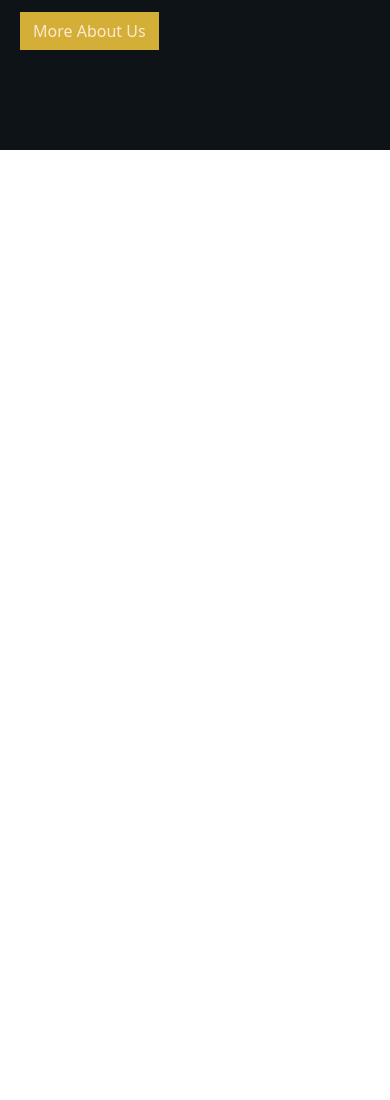
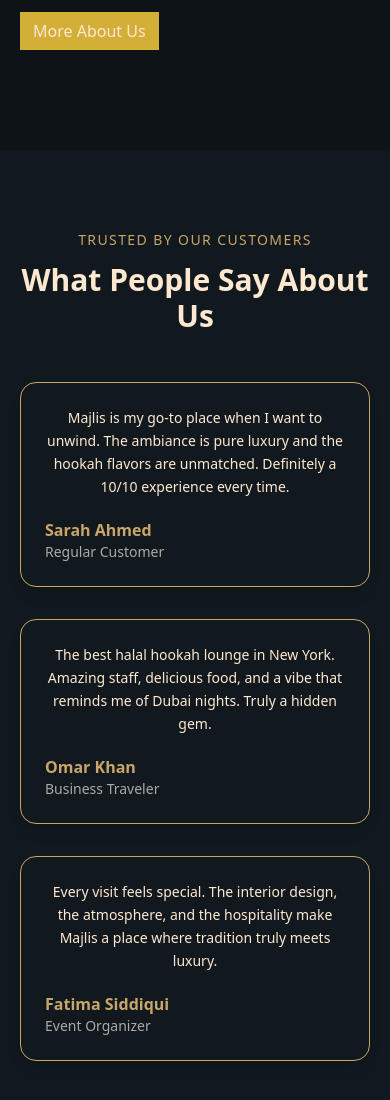
Before and after one commit to DevShahveer/majlis-of-ny, a website: page src/index.html in a window 390 px wide. Shown: the part 3778-4878 px from the top of the page. Before the commit the page ends 3928 px from the top, so only its background shows below. Drawn offline with Linux system fonts and the light colour scheme.

Commit message:
done with trusted by our customers section, polished and done with responsiveness

```diff
--- a/src/index.html
+++ b/src/index.html
@@ -333,6 +333,53 @@
 </section>
 
 <!-- Trusted by our customers -->
+<section id="testimonials" class="bg-[#11191f] py-20">
+  <div class="max-w-7xl mx-auto text-center px-5 xs320:px-4 xs375:px-5 xs425:px-6">
+    <!-- Heading -->
+    <p class="uppercase tracking-widest text-sm text-[#c9a56a] lg:text-lg xl1440:text-xl">Trusted by Our Customers</p>
+    <h2 class="text-3xl md:text-4xl xl1440:text-5xl xl2560:text-6xl font-bold text-[#ffe8d0] mt-3 mb-12">
+      What People Say About Us
+    </h2>
+
+    <!-- Reviews container -->
+    <div class="grid gap-8 sm:grid-cols-2 lg:grid-cols-3 xl2560:gap-16">
+
+      <!-- Review 1 -->
+      <div class="bg-[#11191f] border border-[#c9a56a] rounded-2xl p-6 shadow-lg hover:scale-105 hover:bg-[#0d1317] transition-all duration-500 ease-in-out">
+        <p class="text-[#ffe8d0] text-sm md:text-base xl1440:text-lg xl2560:text-xl leading-relaxed">
+          Majlis is my go-to place when I want to unwind. The ambiance is pure luxury and the hookah flavors are unmatched. Definitely a 10/10 experience every time.
+        </p>
+        <div class="mt-5 text-left">
+          <h4 class="text-[#c9a56a] font-semibold md:text-lg">Sarah Ahmed</h4>
+          <p class="text-[#aaa] text-sm xl1440:text-base">Regular Customer</p>
+        </div>
+      </div>
+
+      <!-- Review 2 -->
+      <div class="bg-[#11191f] border border-[#c9a56a] rounded-2xl p-6 shadow-lg hover:scale-105 hover:bg-[#0d1317] transition-all duration-500 ease-in-out">
+        <p class="text-[#ffe8d0] text-sm md:text-base xl1440:text-lg xl2560:text-xl leading-relaxed">
+          The best halal hookah lounge in New York. Amazing staff, delicious food, and a vibe that reminds me of Dubai nights. Truly a hidden gem.
+        </p>
+        <div class="mt-5 text-left">
+          <h4 class="text-[#c9a56a] font-semibold md:text-lg">Omar Khan</h4>
+          <p class="text-[#aaa] text-sm xl1440:text-base">Business Traveler</p>
+        </div>
+      </div>
+
+      <!-- Review 3 -->
+      <div class="bg-[#11191f] border border-[#c9a56a] rounded-2xl p-6 shadow-lg hover:scale-105 hover:bg-[#0d1317] transition-all duration-500 ease-in-out">
+        <p class="text-[#ffe8d0] text-sm md:text-base xl1440:text-lg xl2560:text-xl leading-relaxed">
+          Every visit feels special. The interior design, the atmosphere, and the hospitality make Majlis a place where tradition truly meets luxury.
+        </p>
+        <div class="mt-5 text-left">
+          <h4 class="text-[#c9a56a] font-semibold md:text-lg">Fatima Siddiqui</h4>
+          <p class="text-[#aaa] text-sm xl1440:text-base">Event Organizer</p>
+        </div>
+      </div>
+
+    </div>
+  </div>
+</section>
 
 
     <script src="script.js"></script>
```
Also changed, not shown: src/output.css.
